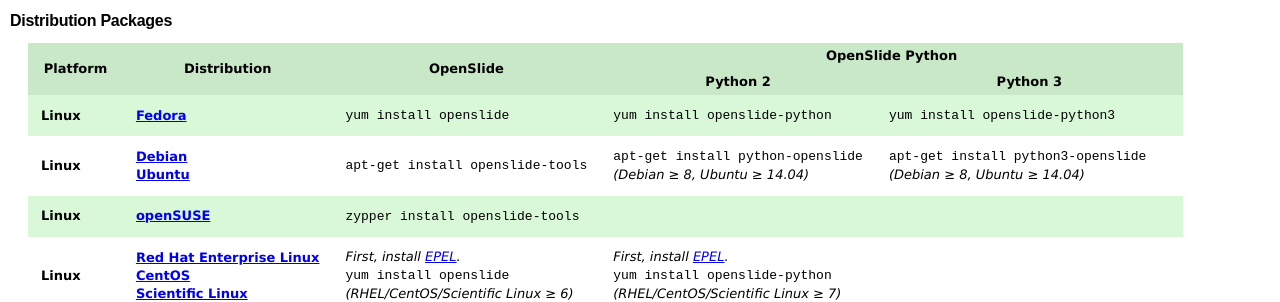
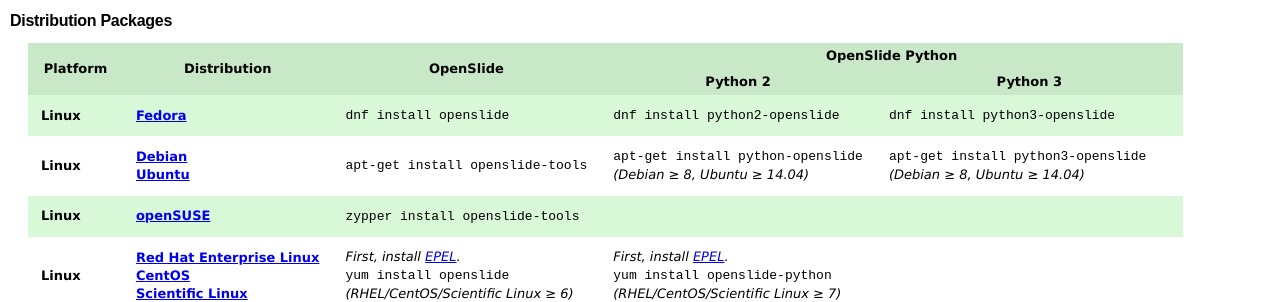
Before and after one commit to openslide/openslide.github.io, a Jekyll site: the page built from download/index.markdown, in a window 1280 px wide. Shown: the part 913-1215 px from the top of the page. Built offline with Jekyll 4.4.1, drawn with Linux system fonts in a browser that asks for light colours; comment, search, counter and statistics services are not loaded.

Commit message:
download: Use dnf on Fedora; switch to recommended package naming

```diff
--- a/download/index.markdown
+++ b/download/index.markdown
@@ -68,9 +68,9 @@
     <tr>
       <th>Linux</th>
       <th><a href="https://fedoraproject.org/">Fedora</a></th>
-      <td><code>yum install openslide</code></td>
-      <td><code>yum install openslide-python</code></td>
-      <td><code>yum install openslide-python3</code></td>
+      <td><code>dnf install openslide</code></td>
+      <td><code>dnf install python2-openslide</code></td>
+      <td><code>dnf install python3-openslide</code></td>
     </tr>
     <tr>
       <th>Linux</th>
```
